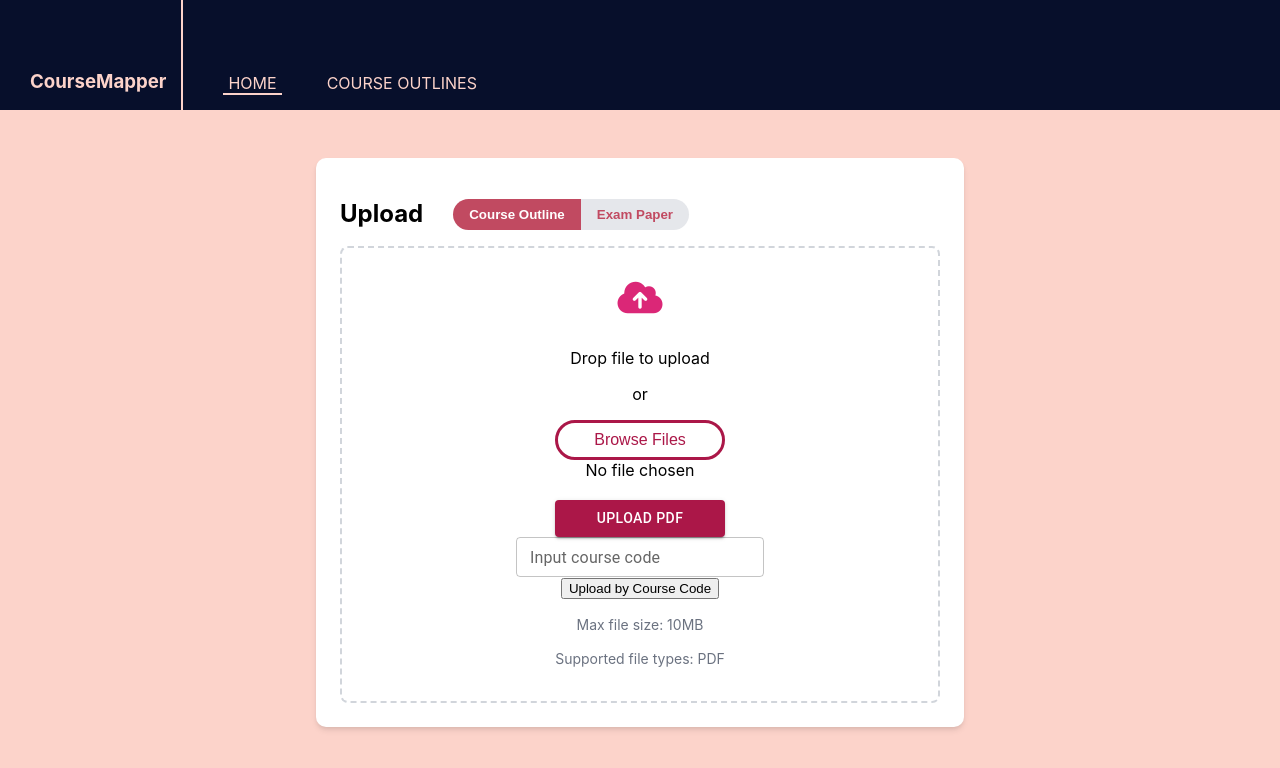
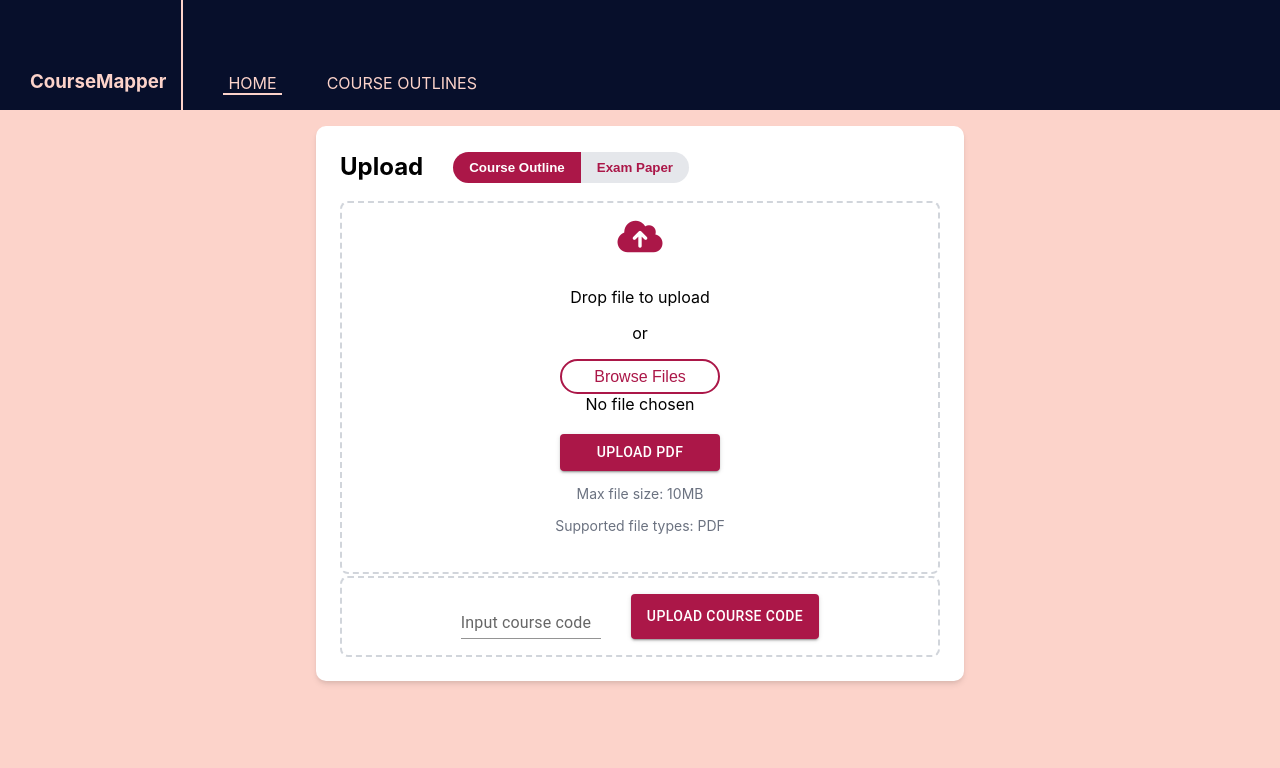
Before and after one commit to NingxiaoYYANG/COMP3900_course_outline_mapping, a React (Create React App) app in the folder frontend/: page / in a window 1280 px wide. Shown: the top 768 px of the page. Built offline with nearby package versions, Linux system fonts and the light colour scheme.

Commit message:
Fixed Upload styling

```diff
--- a/frontend/src/components/BrowseFilesButton.js
+++ b/frontend/src/components/BrowseFilesButton.js
@@ -22,13 +22,14 @@ function BrowseFilesButton (props) {
       <button
         onClick={()=>fileInputRef.current.click()}
         style={{
-          border: '3px solid #AB1748',
-          height: '40px',
-          width: '170px',
+          border: '2px solid #AB1748',
+          height: '35px',
+          width: '160px',
           borderRadius: '25px',
           backgroundColor: 'white',
           color: '#AB1748',
-          fontSize: '12pt'
+          fontSize: '12pt',
+          cursor: 'pointer'
         }}
       >
         Browse Files
--- a/frontend/src/components/UploadButton.js
+++ b/frontend/src/components/UploadButton.js
@@ -15,7 +15,7 @@ const theme = createTheme({
 function UploadButton (props) {
   return (
     <ThemeProvider theme={theme}>
-      <Button onClick={props.onclick} variant='contained' color='primary' style={{ width: '170px' }}>
+      <Button onClick={props.onclick} variant='contained' color='primary' style={{ width: props.width }}>
         {props.text}
       </Button>
     </ThemeProvider>
--- a/frontend/src/components/UploadCourse.js
+++ b/frontend/src/components/UploadCourse.js
@@ -1,7 +1,7 @@
 import React, { useState } from 'react';
 import axios from 'axios';
 import './styles/uploadcourse.css';
-import { Alert, Button, TextField } from '@mui/material';
+import { Alert, Button, FormControl, TextField } from '@mui/material';
 import BrowseFilesButton from './BrowseFilesButton';
 import UploadButton from './UploadButton';
 
@@ -17,6 +17,7 @@ function UploadCourse() {
 
   const [file, setFile] = useState(null);
   const [error, setError] = useState('');
+  const [showAlert, setShowAlert] = useState(false);
 
 
   const handleFileChange = (e) => {
@@ -27,6 +28,7 @@ function UploadCourse() {
         setError('');
       } else {
         setError('Invalid file format. Please upload a PDF file.');
+        setShowAlert(true)
       }
     }
   };
@@ -38,6 +40,7 @@ function UploadCourse() {
   const handleUploadCourseCode = async (e) => {
     if (!courseCode) {
       setError('Please provide the course code.')
+      setShowAlert(true)
       // alert('Please provide the course code.')
       return;
     }
@@ -45,6 +48,7 @@ function UploadCourse() {
     const codePattern = /^[A-Za-z]{4}\d{4}$/;
     if (!codePattern.test(courseCode)) {
       setError('Please enter course code in correct format (e.g., ABCD1234).');
+      setShowAlert(true)
       // alert('Please enter course code in correct format (e.g., ABCD1234).')
       return;
     }
@@ -66,12 +70,14 @@ function UploadCourse() {
     } catch (error) {
       console.error('Error uploading course code:', error);
       setError('Error uploading course code. Please try again later.');
+      setShowAlert(true)
     }
   }
 
   const handleUpload = async () => {
     if (!file) {
       setError('Please select a file to upload.');
+      setShowAlert(true)
       return;
     }
 
@@ -97,14 +103,18 @@ function UploadCourse() {
     } catch (error) {
       console.error('Error uploading PDF:', error);
       setError('Error uploading PDF. Please try again later.');
+      setShowAlert(true)
     }
   };
 
+  const handleAlertClose = () => {
+    setShowAlert(false);
+  };
 
   return (<>
     <div className="container">
       <div className="container_inner">
-        <div style={{ display: 'flex', alignItems:'center'}}>
+        <div style={{ display: 'flex', alignItems:'center', marginTop: '-15px'}}>
           <h1 >Upload</h1>
           <div className="button_group">
             <button
@@ -126,28 +136,38 @@ function UploadCourse() {
 
 
 
-        {selection === 'courseOutline' && (<div className="upload_form">
-          <Alert severity="error" style={{marginBottom: '20px', display: error ? 'flex' : 'none'}} >
-            {error}
-          </Alert>
+        {selection === 'courseOutline' && (<>
+
+          <div className="upload_form">
+            <Alert severity="error" onClose={handleAlertClose} style={{marginBottom: '20px', marginTop: '-10px', display: showAlert ? 'flex' : 'none'}} >
+              {error}
+            </Alert>
           <i className="fas fa-cloud-upload-alt"></i>
           <p>Drop file to upload</p>
           <p>or</p>
-          <BrowseFilesButton handleChange={handleFileChange}/>
-          {file === null ? 'No file chosen' : file.name}
-
+          <div>
+            <BrowseFilesButton handleChange={handleFileChange}/>
+            {file === null ? 'No file chosen' : file.name}
+          </div>
           {/* <input type="file" accept=".pdf" onChange={handleFileChange} /> */}
           <br />
-          <br />
-          <UploadButton text="Upload PDF" onclick={handleUpload} />
+          <UploadButton text="Upload PDF" onclick={handleUpload} width='160px'/>
           {/* <Button variant='contained' onClick={handleUpload}>Upload PDF</Button> */}
-          <br />
-          <TextField type='text' variant="outlined" label="Input course code" size='small' onChange={handleTextChange}/>
-          <br/>
-          <button onClick={handleUploadCourseCode}>Upload by Course Code</button>
+
           <p className='max_size_label'>Max file size: 10MB</p>
           <p className='supported_file_label'>Supported file types: PDF</p>
-        </div>)}
+          <br/>
+          <div style={{ display: 'flex', flexDirection: 'column', alignItems: 'center' }}>
+
+          </div>
+
+        </div>
+        <div className="upload_form" style={{ display: 'flex', justifyContent: 'center' }}>
+          <TextField type='text' variant="standard" label="Input course code" size='small' onChange={handleTextChange} style={{ width: '140px', marginRight: '30px' }}/>
+            <br/>
+            <UploadButton text="Upload course code" onclick={handleUploadCourseCode} />
+        </div>
+      </>)}
 
         {selection === 'examPaper' && (
         <>
@@ -155,13 +175,15 @@ function UploadCourse() {
             <i className="fas fa-cloud-upload-alt"></i>
             <p>Drop file to upload</p>
             <p>or</p>
-            <button className="button">Browse</button>
+            <BrowseFilesButton handleChange={handleFileChange}/>
             <p className='max_size_label'>Max file size: 10MB</p>
             <p className='supported_file_label'>Supported file types: PDF</p>
           </div>
         <div className="upload_form">
+          {/* Input Text */}
           <p>Input Text</p>
-          <textarea></textarea>
+          <TextField multiline rows={2} maxRows={3} fullWidth />
+          {/* <textarea></textarea> */}
         </div>
         </>
         )}
--- a/frontend/src/components/styles/uploadcourse.css
+++ b/frontend/src/components/styles/uploadcourse.css
@@ -1,9 +1,9 @@
 .container {
-    margin-top: 3rem;
+    margin-top: 1rem;
     display: flex;
     flex-direction: column;
     align-items: center;
-    padding-bottom: 30px;
+    padding-bottom: 20px;
 }
 
 .container_inner {
@@ -50,31 +50,30 @@ h1 {
 }
 
 .button_group button.active {
-    background-color: #C14A61;
+    background-color: #AB1748;
     color: #FFFFFF;
 }
 
 .button_group button {
     background-color: #E5E7EB;
-    color: #C14A61;
+    color: #AB1748;
     border: 0;
 }
 
 .upload_form {
-    padding: 2rem;
+    padding: 1rem;
     border-radius: 0.5rem;
-    border-width: 2px;
-    border-color: #D1D5DB;
-    border-style: dashed;
+    border: 2px dashed #D1D5DB;
     text-align: center;
     max-width: 100%;
+    margin-top: 2px;
 }
 
 i {
     margin-bottom: 1rem;
     font-size: 2.25rem;
     line-height: 2.5rem;
-    color: #DB2777;
+    color: #AB1748;
 }
 
 p {
@@ -82,9 +81,9 @@ p {
 }
 
 .max_size_label {
-    margin-top: 1rem;
+    /* margin-top: 1rem;  */
     font-size: 0.875rem;
-    line-height: 1.25rem;
+    /* line-height: 1.25rem;  */
     color: #6B7280;
     margin-bottom: 0;
 }
```
